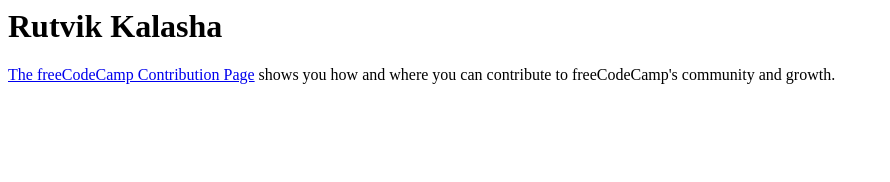
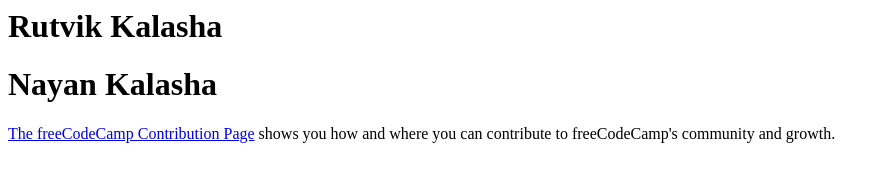
Before and after one commit to rutvikkalasha/gitignore, a plain HTML site: page rutvik.html in a window 1280 px wide. Shown: the whole page, without its empty margins (0-890 px from the left). Drawn offline with Linux system fonts and the light colour scheme.

Commit message:
modified rutvik.html

```diff
--- a/rutvik.html
+++ b/rutvik.html
@@ -4,6 +4,7 @@
   </head>
   <body>
     <h1> Rutvik Kalasha </h1>
+    <h1> Nayan Kalasha </h1>
     <p>
       <a href="https://www.freecodecamp.org/contribute/">The freeCodeCamp Contribution Page</a> shows you how and where you can contribute to freeCodeCamp's community and growth.
     </p>
```
